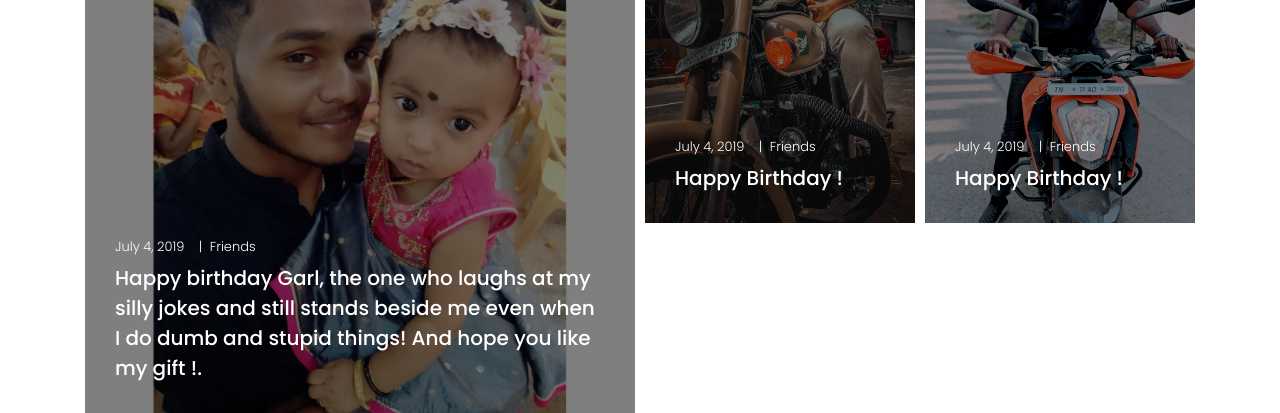
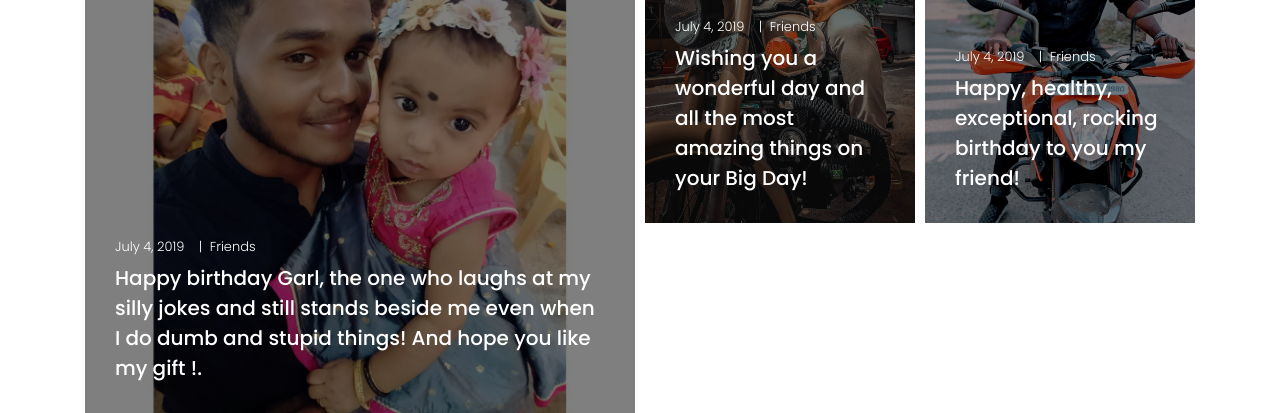
Before and after one commit to priyablog/myblog, a website: page blog.html in a window 1280 px wide. Shown: the part 587-1000 px from the top of the page. Drawn offline with Linux system fonts and the light colour scheme; files whose address does not match are found by name.

Commit message:
Update blog.html

```diff
--- a/blog.html
+++ b/blog.html
@@ -151,7 +151,7 @@
                                 <a href="#">July 4, 2019</a>
                                 <a href="#">Friends</a>
                                 </div>
-                            <a href="#" class="post-title">Happy Birthday !</a>
+                            <a href="#" class="post-title">Wishing you a wonderful day and all the most amazing things on your Big Day!</a>
                         </div>
                     </div>
                 </div>
@@ -169,7 +169,8 @@
                                 <a href="#">July 4, 2019</a>
                                 <a href="#">Friends</a>
                              </div>
-                            <a href="#" class="post-title">Happy Birthday !</a>
+                            <a href="#" class="post-title">Happy, healthy, exceptional, rocking birthday to you my friend!
+</a>
                         </div>
                     </div>
                 </div>
```
